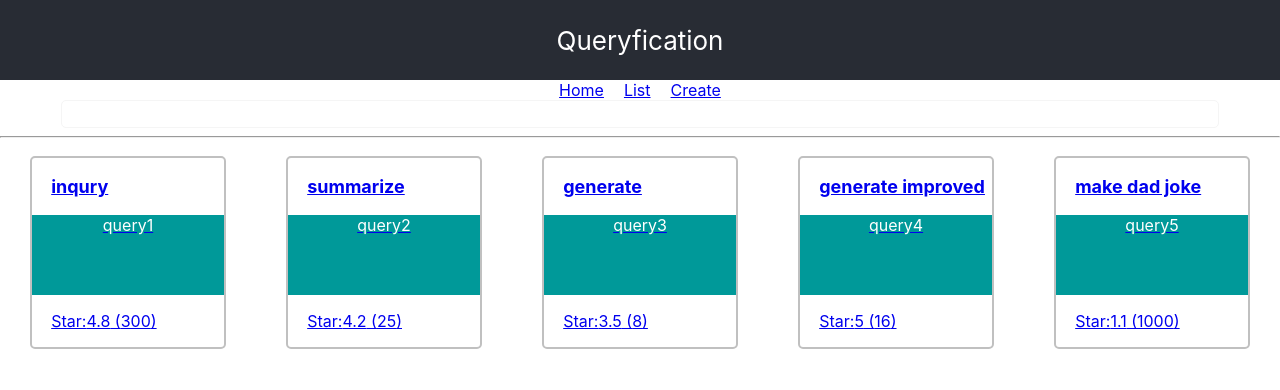
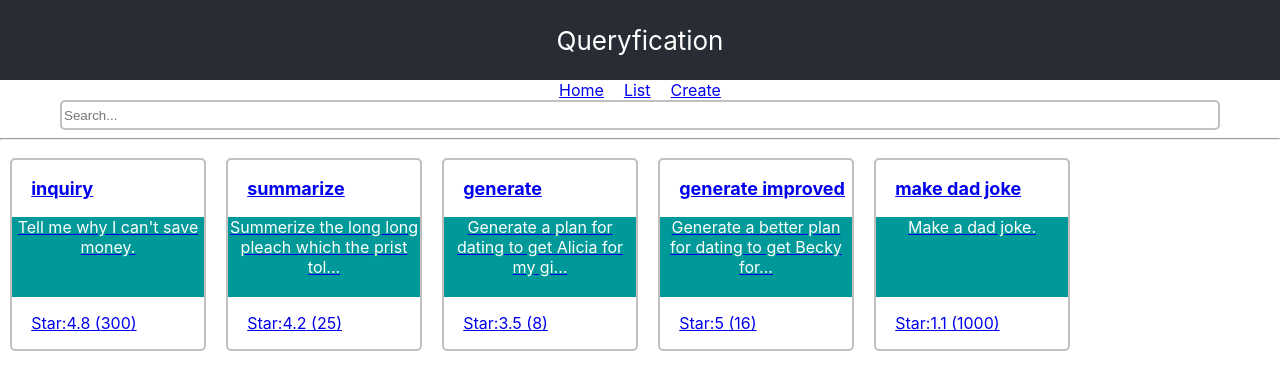
Before and after one commit to TakeruTomii/queryfication, a React (Create React App) app: page /list in a window 1280 px wide. Shown: the top 390 px of the page. Built offline with nearby package versions, Linux system fonts and the light colour scheme.

Commit message:
add search functionality

```diff
--- a/src/Asset/SampleData.json
+++ b/src/Asset/SampleData.json
@@ -1,42 +1,42 @@
 [
   {
     "id": "q-1",
-    "title": "inqury",
+    "title": "inquiry",
     "averageReview": 4.8,
     "reviewers": 300,
-    "query": "query1",
-    "example": "outcome1"
+    "query": "Tell me why I can't save money.",
+    "example": "Because you expense too much for fancy restaurants to hunt girls."
   },
   {
     "id": "q-2",
     "title": "summarize",
     "averageReview": 4.2,
     "reviewers": 25,
-    "query": "query2",
-    "example": "outcome2"
+    "query": "Summerize the long long pleach which the prist told me below.\n\n'Love is all. God will love who offer him what you feel the most precious. We are the agent to collect...'",
+    "example": "The prist want you to pay money for him."
   },
   {
     "id": "q-3",
     "title": "generate",
     "averageReview": 3.5,
     "reviewers": 8,
-    "query": "query3",
-    "example": "outcome3"
+    "query": "Generate a plan for dating to get Alicia for my girl",
+    "example": "1.Bet all of your money to BitCoin and earn a million.\n2.Slap her cheek with the bundle of bucks"
   },
   {
     "id": "q-4",
     "title": "generate improved",
     "averageReview": 5,
     "reviewers": 16,
-    "query": "query4",
-    "example": "outcome4"
+    "query": "Generate a better plan for dating to get Becky for my girl",
+    "example": "1.Go to a cinema. \n2.Go to a Japanese restaurant.\n3.Drive her by your BMW."
   },
   {
     "id": "q-5",
     "title": "make dad joke",
     "averageReview": 1.1,
     "reviewers": 1000,
-    "query": "query5",
-    "example": "outcome5"
+    "query": "Make a dad joke.",
+    "example": "See you later aligator. For a while crocodile."
   }
 ]
--- a/src/Queries/List/List.css
+++ b/src/Queries/List/List.css
@@ -5,7 +5,7 @@
 }
 #search-box input {
     width: 90%;
-    border: whitesmoke 1px solid;
+    border: silver 2px solid;
     border-radius: 5px;
     height: 1.5rem;
 }
@@ -14,7 +14,7 @@
     width: 100%;
     display: flex;
     flex-flow: row;
-    justify-content: space-around;
+    justify-content: flex-start;
 }
 
 .title {
--- a/src/Queries/List/List.js
+++ b/src/Queries/List/List.js
@@ -1,39 +1,73 @@
 import { Link } from "react-router-dom";
 import SampleData from "../../Asset/SampleData.json";
 import "./List.css";
+import { useState } from "react";
 
 export const List = function List() {
-  let list = [];
+  let originalDataList = [];
 
   for (const [i, data] of SampleData.entries()) {
     const detailData = {
+      id: "q-" + (i + 1),
       title: data["title"],
       query: data["query"],
       averageReview: data["averageReview"],
       reviewers: data["reviewers"],
       example: data["example"],
     };
+    originalDataList.push(detailData);
+  }
 
-    list.push(
-      <Link to={{ pathname: "../detail/q-" + (i + 1) }} state={detailData}>
-        <div class="list-item">
-          <p class="title">{data["title"]}</p>
-          <div>{data["query"]}</div>
-          <p>
-            Star:{data["averageReview"]} ({data["reviewers"]})
-          </p>
-        </div>
-      </Link>
+  let [dataList, setDataList] = useState(originalDataList);
+
+  const searchQueryByText = (keyword) => {
+    const keywords = keyword.toLowerCase().split(" ");
+    setDataList(
+      originalDataList.filter(
+        (x) =>
+          keywords.every((k) => x.title.toLowerCase().includes(k)) ||
+          keywords.every((k) => x.query.toLowerCase().includes(k)) ||
+          keywords.every((k) => x.example.toLowerCase().includes(k))
+      )
     );
-  }
+  };
+
+  const search = (e) => {
+    searchQueryByText(e.target.value);
+  };
 
   return (
     <div className="List">
       <div id="search-box">
-        <input type="text" />
+        <input
+          type="text"
+          placeholder="Search..."
+          onChange={(e) => search(e)}
+        />
       </div>
       <hr></hr>
-      <div id="query-list">{list}</div>
+      <div id="query-list">
+        {dataList.map((item) => {
+          return (
+            <Link to={{ pathname: "../detail/" + item.id }} state={item}>
+              <div class="list-item">
+                <p class="title">{item.title}</p>
+                <div>{omitLongQuery(item.query, 50)}</div>
+                <p>
+                  Star:{item.averageReview} ({item.reviewers})
+                </p>
+              </div>
+            </Link>
+          );
+        })}
+      </div>
     </div>
   );
 };
+
+const omitLongQuery = (query, maxLength) => {
+  if (query.length > maxLength) {
+    return query.substring(0, maxLength) + "...";
+  }
+  return query;
+};
```
